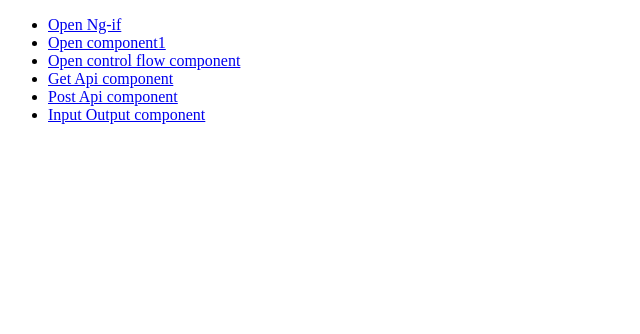
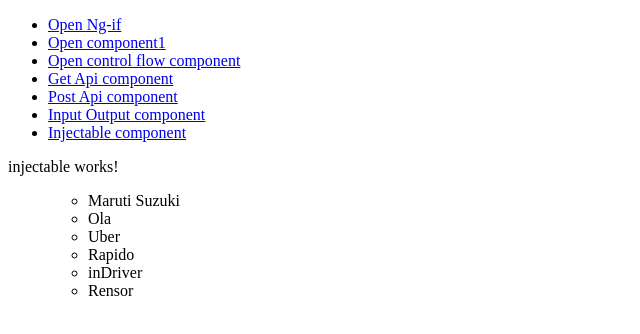
Before and after one commit to shivam24161/angular-practise, an Angular app: page /injectable in a window 1280 px wide. Before the commit this address led to /. Shown: the top 334 px of the page, without its empty margins (0-640 px from the left). Built offline with nearby package versions, Linux system fonts and the light colour scheme.

Commit message:
injectable created

```diff
--- a/src/app/app.routes.ts
+++ b/src/app/app.routes.ts
@@ -5,6 +5,7 @@
 import { GetApiComponentComponent } from './get-api-component/get-api-component.component';
 import { PostApiComponent } from './post-api/post-api.component';
 import { InputOutputComponent } from './input-output/input-output.component';
+import { InjectableComponent } from './injectable/injectable.component';
 
 export const routes: Routes = [
     {
@@ -30,5 +31,9 @@
     {
         path:"inputOutput",
         component:InputOutputComponent
+    },
+    {
+        path:"injectable",
+        component:InjectableComponent
     }
 ];
--- a/src/app/header/header.component.html
+++ b/src/app/header/header.component.html
@@ -17,4 +17,7 @@
   <li>
     <a routerLink="inputOutput">Input Output component</a>
   </li>
+  <li>
+    <a routerLink="injectable">Injectable component</a>
+  </li>
 </uL>
--- /dev/null
+++ b/src/app/injectable/injectable.component.html
@@ -0,0 +1,16 @@
+<p>injectable works!</p>
+<div>
+    <ul>
+        <!-- using control flow -->
+        <!-- @for (item of data; track $index) {
+            <li>{{item}}</li>
+        } -->
+
+        <!-- using structural directive -->
+         <ul>
+            <li *ngFor="let item of data; let ind = index">
+                {{item}}
+            </li>
+         </ul>
+    </ul>
+</div>
--- /dev/null
+++ b/src/app/injectable/injectable.component.ts
@@ -0,0 +1,24 @@
+import { Component, inject } from '@angular/core';
+import { CarServiceService } from '../../service/car-service.service';
+import { CommonModule } from '@angular/common';
+
+@Component({
+  selector: 'app-injectable',
+  standalone: true,
+  imports: [CommonModule],
+  templateUrl: './injectable.component.html',
+  styleUrl: './injectable.component.css'
+})
+export class InjectableComponent {
+  // Injecting service using injectable
+  // carService=inject(CarServiceService)
+    data:any=[];
+  //  constructor(){
+  //   this.data=this.carService.getCars()
+  // }
+
+  // Injecting service using constructor
+  constructor(private carService:CarServiceService){
+    this.data=carService.getCars()
+  }
+}
--- /dev/null
+++ b/src/service/car-service.service.ts
@@ -0,0 +1,14 @@
+import { Injectable } from '@angular/core';
+
+@Injectable({
+  providedIn: 'root'
+})
+export class CarServiceService {
+  carData=['Maruti Suzuki', 'Ola','Uber','Rapido','inDriver','Rensor'];
+  getCars(){
+    return this.carData;
+  }
+  getCarById(id:number){
+    return this.carData[id]
+  }
+}
```
Also changed, not shown: src/app/injectable/injectable.component.css (added), 2 other files (tests, documents, lock files or other folders).
